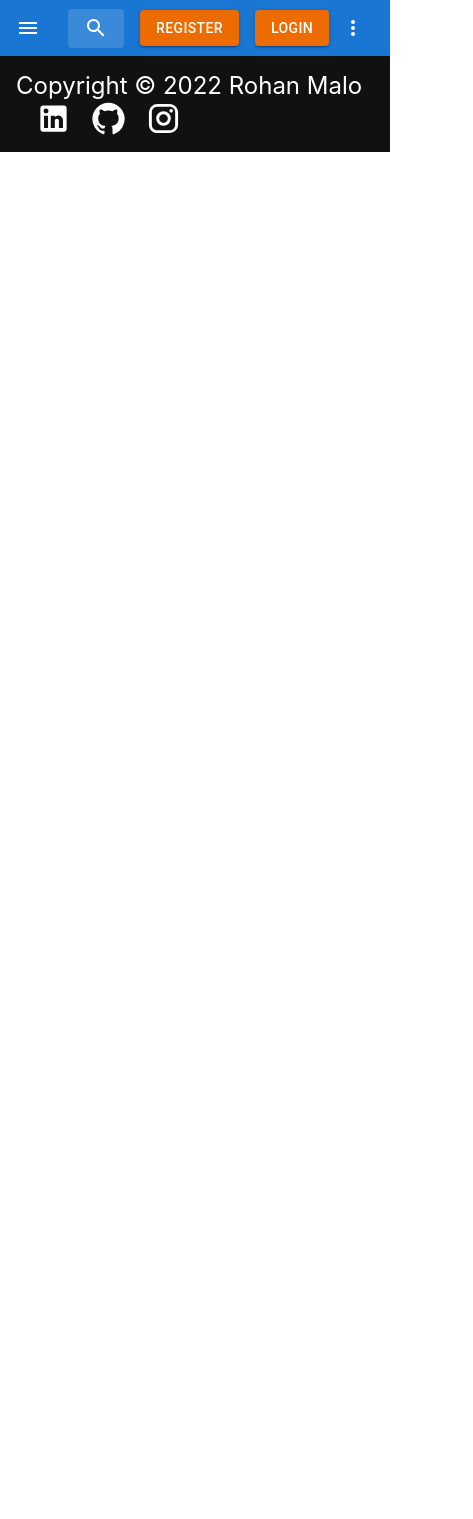
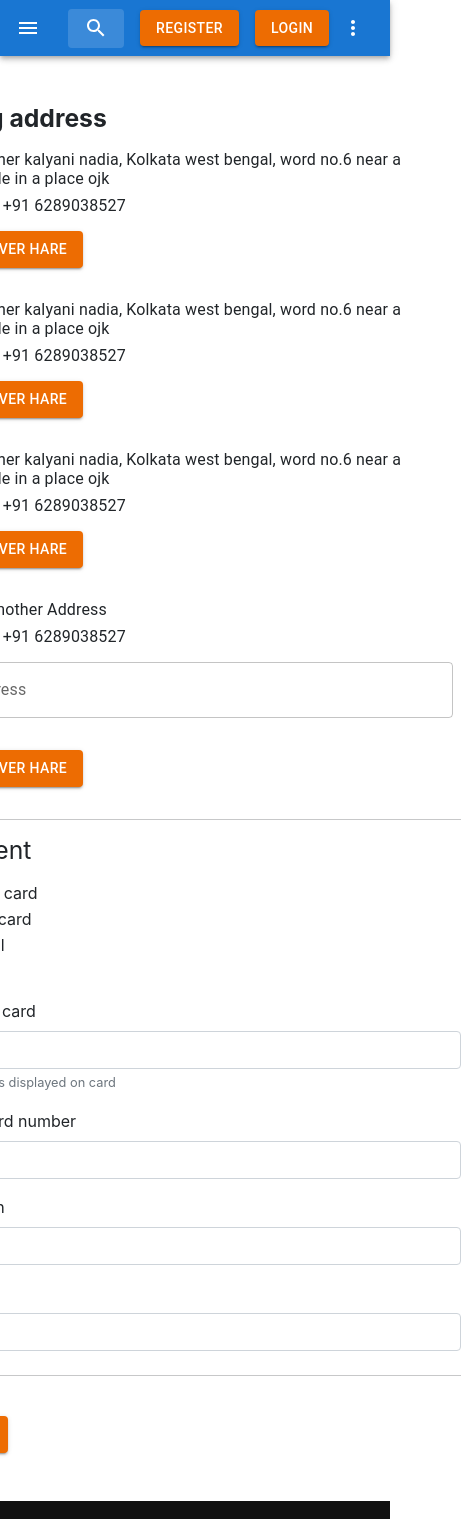
Before and after one commit to reo127/EcommerceDesign, a React (Create React App) app: page /billing in a window 390 px wide. Shown: the top 1519 px of the page, 473 px wide, since content can reach past the window. Before the commit the page ends 844 px from the top, so only its background shows below. Built offline with nearby package versions, Linux system fonts and the light colour scheme.

Commit message:
Billing page Created

```diff
--- a/src/App.js
+++ b/src/App.js
@@ -1,10 +1,12 @@
 /*
+
 Project : Ecommerce Shop
 Use Cases : Sell physical and digital products, Sell Courses
 Tools : Material-UI, React, React-Router, Firebase
 Author : Rohan Malo - 64rohanmalo@gmail.com
 
 Note : This is the main page, Every component is Imported hare
+
 */
 
 
@@ -17,6 +19,7 @@ import Home from "./Screens/Home";
 import Product from "./Screens/Product";
 import Search from "./Screens/Search";
 import Cart from "./Screens/Cart";
+import Billing from "./Screens/Billing";
 
 
 import { Route, Routes } from "react-router-dom";
@@ -36,6 +39,7 @@ function App() {
           <Route path="/pro" element={<Product />} />
           <Route path="/search" element={<Search />} />
           <Route path="/cart" element={<Cart /> } />
+          <Route path="/billing" element={<Billing /> } />
       </Routes>
 
 
--- /dev/null
+++ b/src/Screens/Billing.jsx
@@ -0,0 +1,141 @@
+import React from 'react'
+import Radio from '@mui/material/Radio';
+import RadioGroup from '@mui/material/RadioGroup';
+import FormControlLabel from '@mui/material/FormControlLabel';
+import FormControl from '@mui/material/FormControl';
+import FormLabel from '@mui/material/FormLabel';
+import Button from '@mui/material/Button';
+import TextField from '@mui/material/TextField';
+import Box from '@mui/material/Box';
+
+
+const Billing = (props) => {
+
+    return (
+        <div className='d-flex justify-content-center m-5'>
+            <div className="col-md-7 col-lg-8">
+                <h4 className="mb-3 fs-2"><strong>Billing address</strong></h4>
+                <form className="needs-validation" novalidate="">
+                    <div className="row g-3">
+
+                        <FormControl>
+                            {/* <FormLabel id="demo-radio-buttons-group-label">Gender</FormLabel> */}
+                            <RadioGroup
+                                aria-labelledby="demo-radio-buttons-group-label"
+                                defaultValue="female"
+                                name="radio-buttons-group"
+                            >
+                                <FormControlLabel value="female" control={<Radio />} label={
+                                    <div className=" my-3">
+                                        <h3> Majhcher kalyani nadia, Kolkata west bengal, word no.6 near a shooole in a place ojk </h3>
+                                        <h2 className='mt-2'>Phone +91 6289038527</h2>
+                                        <Button variant="contained" color='warning' className='mt-3'> DELIVER HARE </Button>
+                                    </div>}
+                                />
+                                <FormControlLabel value="male" control={<Radio />} label={
+                                    <div className=" my-3">
+                                        <h3> Majhcher kalyani nadia, Kolkata west bengal, word no.6 near a shooole in a place ojk </h3>
+                                        <h2 className='mt-2'>Phone +91 6289038527</h2>
+                                        <Button variant="contained" color='warning' className='mt-3'> DELIVER HARE </Button>
+                                    </div>}
+                                />
+                                <FormControlLabel value="other" control={<Radio />} label={
+                                    <div className=" my-3">
+                                        <h3> Majhcher kalyani nadia, Kolkata west bengal, word no.6 near a shooole in a place ojk </h3>
+                                        <h2 className='mt-2'>Phone +91 6289038527</h2>
+                                        <Button variant="contained" color='warning' className='mt-3'> DELIVER HARE </Button>
+                                    </div>}
+                                />
+
+                                <FormControlLabel value="m" control={<Radio />} label={
+                                    <div className=" my-3">
+                                        <h3> Add Another Address </h3>
+                                        <h2 className='mt-2'>Phone +91 6289038527</h2>
+                                        <Box sx={{ width: 500, maxWidth: '100%' }}>
+                                            <TextField fullWidth label="Address" className='my-3' id="fullWidth"  />
+                                        </Box>
+
+
+                                        <Button variant="contained" color='warning' className='mt-3'> DELIVER HARE </Button>
+                                    </div>}
+                                />
+
+                            </RadioGroup>
+                        </FormControl>
+
+
+
+
+
+                    </div>
+
+                 <hr className='my-3' />
+
+                    <h2 className="mb-3 fs-2">Payment</h2>
+
+                    <div className="my-3">
+                        <div className="form-check">
+                            <input id="credit" name="paymentMethod" type="radio" className="form-check-input" checked="" required="" />
+                            <label className="form-check-label" htmlFor="credit">Credit card</label>
+                        </div>
+                        <div className="form-check">
+                            <input id="debit" name="paymentMethod" type="radio" className="form-check-input" required="" />
+                            <label className="form-check-label" htmlFor="debit">Debit card</label>
+                        </div>
+                        <div className="form-check">
+                            <input id="paypal" name="paymentMethod" type="radio" className="form-check-input" required="" />
+                            <label className="form-check-label" htmlFor="paypal">PayPal</label>
+                        </div>
+                        <div className="form-check">
+                            <input id="paypal" name="paymentMethod" type="radio" className="form-check-input" required="" />
+                            <label className="form-check-label" htmlFor="paypal">UPI</label>
+                        </div>
+
+                    </div>
+
+                    <div className="row gy-3">
+                        <div className="col-md-6">
+                            <label htmlFor="cc-name" className="form-label">Name on card</label>
+                            <input type="text" className="form-control" id="cc-name" placeholder="" required="" />
+                            <small className="text-muted">Full name as displayed on card</small>
+                            <div className="invalid-feedback">
+                                Name on card is required
+                            </div>
+                        </div>
+
+                        <div className="col-md-6">
+                            <label htmlFor="cc-number" className="form-label">Credit card number</label>
+                            <input type="text" className="form-control" id="cc-number" placeholder="" required="" />
+                            <div className="invalid-feedback">
+                                Credit card number is required
+                            </div>
+                        </div>
+
+                        <div className="col-md-3">
+                            <label htmlFor="cc-expiration" className="form-label">Expiration</label>
+                            <input type="text" className="form-control" id="cc-expiration" placeholder="" required="" />
+                            <div className="invalid-feedback">
+                                Expiration date required
+                            </div>
+                        </div>
+
+                        <div className="col-md-3">
+                            <label htmlFor="cc-cvv" className="form-label">CVV</label>
+                            <input type="text" className="form-control" id="cc-cvv" placeholder="" required="" />
+                            <div className="invalid-feedback">
+                                Security code required
+                            </div>
+                        </div>
+
+                    </div>
+
+                    <hr className="my-4" />
+
+                    <Button variant="contained" color='warning' className='mt-3'> Order </Button>
+                </form>
+            </div>
+        </div>
+    )
+}
+
+export default Billing
```
Also changed, not shown: src/Screens/Search.jsx (+63 -63 lines).
